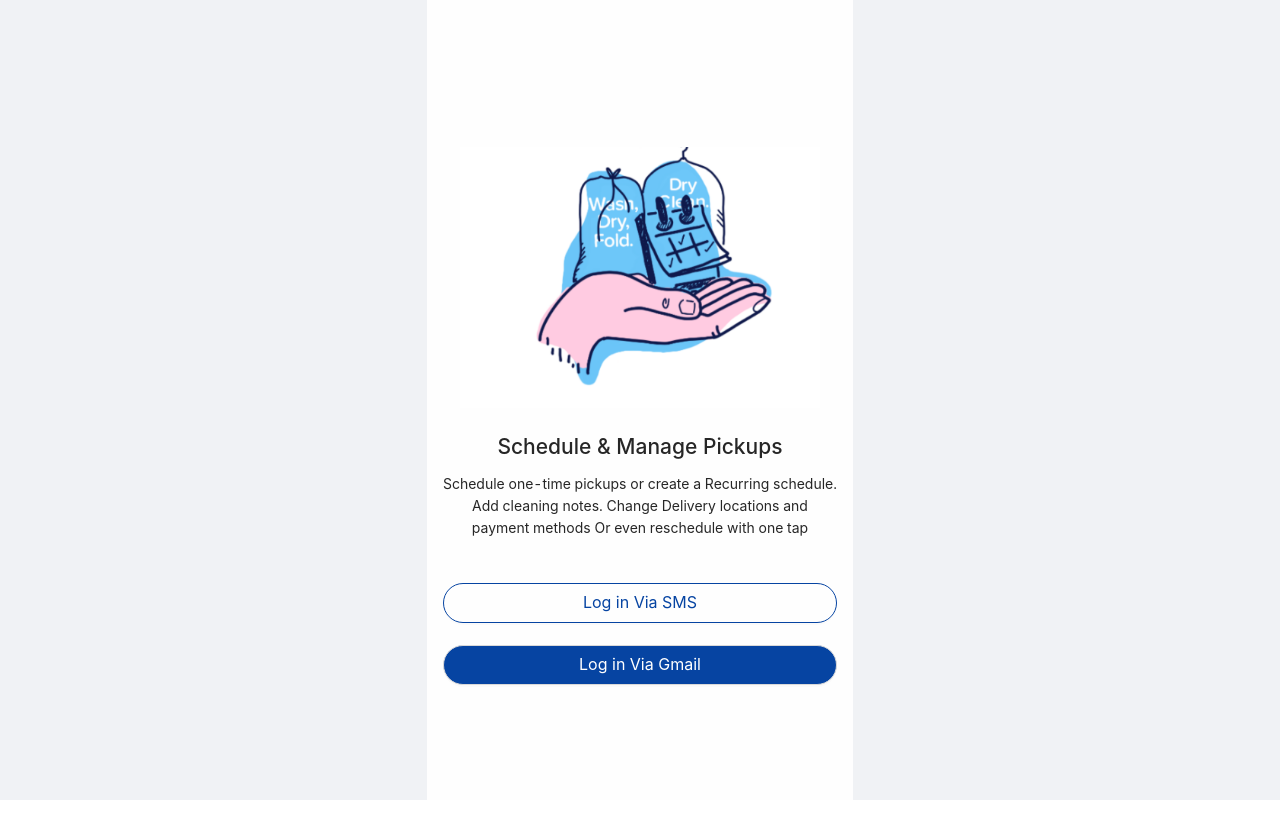
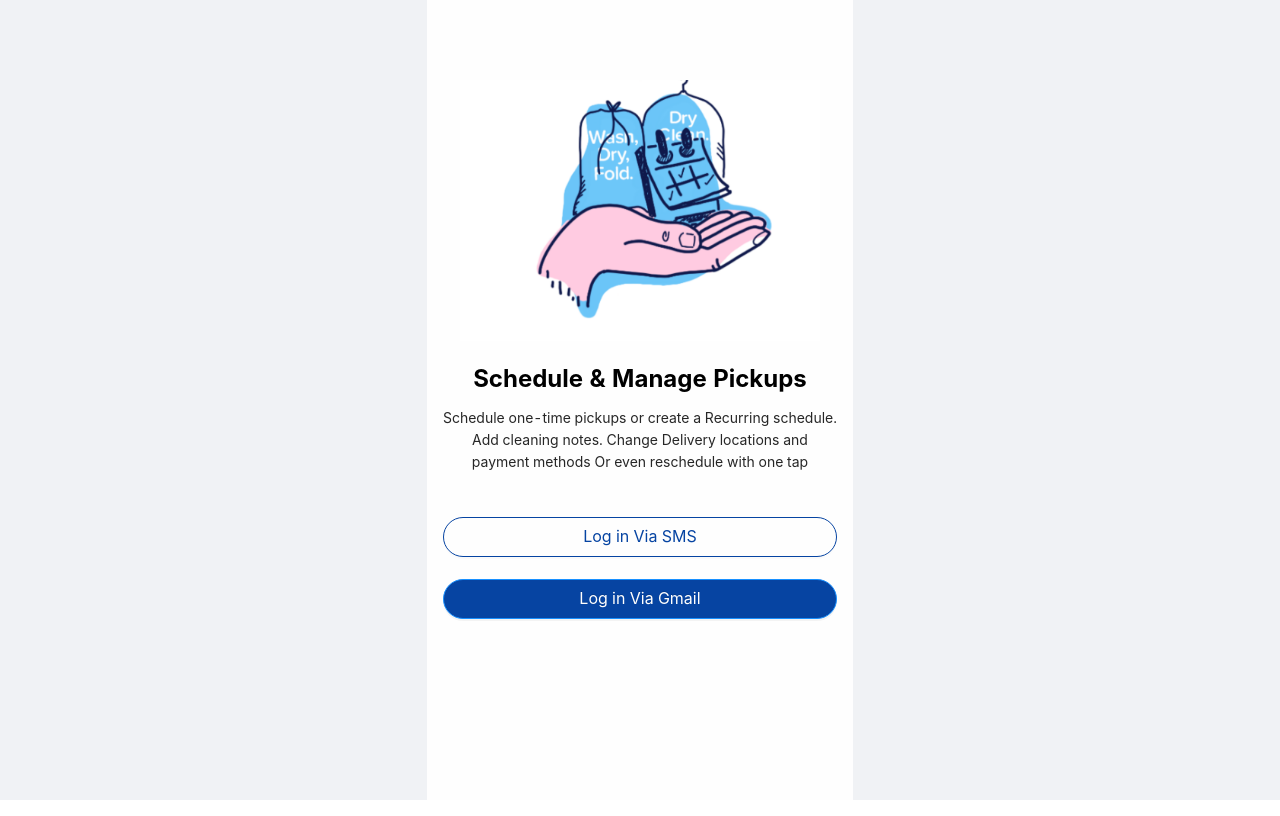
Before and after one commit to afullsnack/laundro, a Next.js app in the folder apps/web/: page / in a window 1280 px wide. Built offline with nearby package versions, Linux system fonts and the light colour scheme; no server answers.

Commit message:
CHORE: Made some changes and added tailwindcss to the project and setup tailwindcss

```diff
--- a/apps/web/package.json
+++ b/apps/web/package.json
@@ -24,9 +24,11 @@
   "devDependencies": {
     "@types/node": "^17.0.12",
     "@types/react": "17.0.37",
+    "autoprefixer": "^10.4.8",
     "eslint": "7.32.0",
     "eslint-config-custom": "workspace:*",
     "next-transpile-modules": "9.0.0",
+    "postcss": "^8.4.14",
     "tsconfig": "workspace:*",
     "typescript": "^4.5.3"
   }
--- a/apps/web/pages/_app.js
+++ b/apps/web/pages/_app.js
@@ -1,7 +1,7 @@
 // import "antd/dist/antd.min.css";
-// import "../styles/globals.css";
 import { SessionProvider } from "next-auth/react";
 import { QueryClient, QueryClientProvider } from "react-query";
+import "../styles/globals.css";
 const queryClient = new QueryClient();
 
 function MyApp({ Component, pageProps: { session, ...pageProps } }) {
--- a/apps/web/pages/home/index.js
+++ b/apps/web/pages/home/index.js
@@ -12,14 +12,15 @@ import styles from "../../styles/Home.module.css";
 function Home() {
   const router = useRouter();
   const [userData, setUserData] = useState();
-  const { data: session, status } = useSession();
+  const { data: { jwt, user } = {}, status } = useSession();
+  // const { jwt, user } = session || {};
 
   // Setup query to get pickups and schedules
   const queryClient = useQueryClient();
   const [{ isLoading, data: pickups }] = useQueries([
     {
-      queryKey: ["getPickups", session?.jwt],
-      queryFn: () => getPickups({ token: session?.jwt }),
+      queryKey: ["getPickups", jwt],
+      queryFn: () => getPickups({ token: jwt }),
       onSuccess(data) {
         console.log(data, "Data from fetching pickups");
       },
@@ -30,12 +31,8 @@ function Home() {
   ]);
 
   useEffect(() => {
-    console.log(session, session?.jwt, status);
-    if (status === "authenticated") {
-      const { user } = session;
-      if (typeof user !== "undefined") setUserData(user);
-      queryClient.invalidateQueries("getPickups");
-    }
+    console.log(jwt, status);
+    if (status === "authenticated") queryClient.invalidateQueries("getPickups");
   }, [status]);
 
   return (
@@ -69,7 +66,7 @@ function Home() {
             }}
           >
             <h2 style={{ margin: 0 }}>
-              Hi {userData?.firstName || userData?.fullName}
+              Hi {user?.firstName || user?.fullName}
             </h2>
             <span>Glad to have you back</span>
           </Col>
@@ -84,7 +81,7 @@ function Home() {
             }}
           >
             <Avatar
-              src={userData?.image || userData?.picture}
+              src={user?.image || user?.picture}
               shape="circle"
               size="100%"
             />
@@ -140,7 +137,7 @@ function Home() {
               <span>{moment(moment().add(1, "days"), "M").format("MMM")}</span>
               <br />
               <h3 style={{ margin: 0, fontWeight: "bold" }}>
-                {moment(moment().day() + 1, "d").format("DD")}
+                {moment(moment().add(1, "days"), "d").format("DD")}
               </h3>
               <span>{moment().year()}</span>
             </Card>
@@ -183,7 +180,7 @@ function Home() {
           </Col>
           <Col span={24}>
             <Card
-              title={<h4 style={{ margin: 0, textAlign: "left" }}>Wallet</h4>}
+              title={<h4 style={{ margin: 0, textAlign: "left" }}>Clothes</h4>}
               extra={
                 <div
                   style={{
@@ -193,9 +190,9 @@ function Home() {
                     justifyContent: "center",
                   }}
                 >
-                  <h3 style={{ margin: 0 }}>N0.00</h3>
+                  <h3 style={{ margin: 0 }}>50.00</h3>
                   <span style={{ fontSize: ".8rem", color: "rgba(0,0,0,.45)" }}>
-                    Credit Balance
+                    Token Balance
                   </span>
                 </div>
               }
--- a/apps/web/pages/index.js
+++ b/apps/web/pages/index.js
@@ -45,8 +45,10 @@ function Index({ user }) {
             rel="Login image"
           />
           <br />
-          <h2>Schedule & Manage Pickups</h2>
-          <span>
+          <h2 className="text-2xl text-black font-bold">
+            Schedule & Manage Pickups
+          </h2>
+          <span className="text-md font-normal">
             Schedule one-time pickups or create a Recurring schedule. Add
             cleaning notes. Change Delivery locations and payment methods Or
             even reschedule with one tap
@@ -65,7 +67,7 @@ function Index({ user }) {
           <br />
           <Button
             // href="/api/auth/signin"
-            type="ghost"
+            type="primary"
             className={styles.normal_btn}
             size="large"
             block
--- /dev/null
+++ b/apps/web/postcss.config.js
@@ -0,0 +1,6 @@
+module.exports = {
+  plugins: {
+    tailwindcss: {},
+    autoprefixer: {},
+  },
+}
--- a/apps/web/styles/Home.module.css
+++ b/apps/web/styles/Home.module.css
@@ -11,7 +11,7 @@
   flex: 1;
   display: flex;
   flex-direction: column;
-  justify-content: center;
+  justify-content: flex-start;
   align-items: center;
   text-align: center;
 }
--- a/apps/web/styles/globals.css
+++ b/apps/web/styles/globals.css
@@ -1,3 +1,7 @@
+@tailwind base;
+@tailwind components;
+@tailwind utilities;
+
 html,
 body {
   padding: 0;
@@ -31,3 +35,11 @@ a {
 .ant-list-item-meta-description {
   line-height: 1.1;
 }
+
+.ant-btn-lg {
+  @apply rounded-full
+}
+
+.ant-btn-primary {
+  @apply bg-primary border-primary
+}
--- /dev/null
+++ b/apps/web/tailwind.config.js
@@ -0,0 +1,32 @@
+module.exports = {
+  // corePlugins: {
+  //   container: false,
+  // },
+  mode: "jit",
+  // purge: ["./pages/**/*.{js,ts,jsx,tsx}", "./components/**/*.{js,ts,jsx,tsx}"],
+  content: [
+    "./pages/**/*.{js,ts,jsx,tsx}",
+    "./components/**/*.{js,ts,jsx,tsx}",
+    // "node_modules/flowbite-react/**/*.{js,jsx,ts,tsx}",
+  ],
+  darkMode: "class",
+  theme: {
+    screens: {
+      mobile: "375px",
+      desktop: "744px",
+    },
+    extend: {
+      colors: {
+        primary: "rgba(0, 89, 172, 1)",
+        secondary: "rgba(247, 250, 252, 1)",
+      },
+      // backgroundImage: (theme) => ({
+      //   "logo-primary": "url('/SONERGY_LOGO_1.png')",
+      // }),
+    },
+  },
+  variants: {
+    extend: {},
+  },
+  // plugins: [require("daisyui"), require("flowbite/plugin")],
+};
--- a/apps/web/tsconfig.json
+++ b/apps/web/tsconfig.json
@@ -1,5 +1,5 @@
 {
   "extends": "tsconfig/nextjs.json",
-  "include": ["next-env.d.ts", "**/*.ts", "**/*.tsx", "**/*.js", "**/*.jsx"],
+  "include": ["next-env.d.ts", "**/*.ts", "**/*.tsx", "**/*.js", "**/*.jsx", "components/*", "pages/*", "lib/*"],
   "exclude": ["node_modules"]
 }
--- a/package.json
+++ b/package.json
@@ -19,6 +19,7 @@
   "devDependencies": {
     "cypress": "^10.0.2",
     "prettier": "latest",
+    "tailwindcss": "^3.1.7",
     "turbo": "latest"
   },
   "engines": {
```
Also changed, not shown: 1 other file (tests, documents, lock files or other folders).
